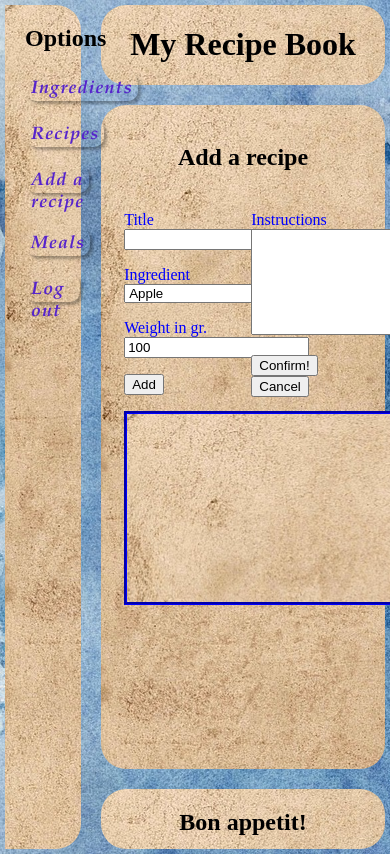
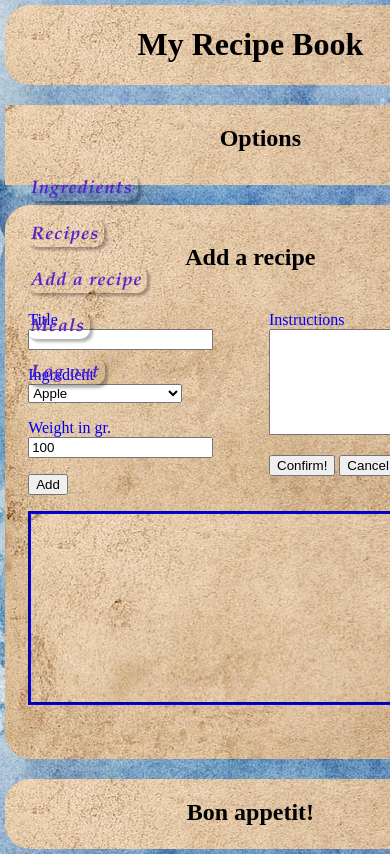
Before and after one commit to SergeyGurbich/Cookbook, a Flask app: page /add in a window 390 px wide; the page is wider, and only the part inside the window is pictured. Run offline with Flask 3, Linux system fonts and the light colour scheme; data comes from the database, SQL or seed files in the repository.

Commit message:
adaptive design up to 720 px added

```diff
--- a/static/styles/style.css
+++ b/static/styles/style.css
@@ -180,3 +180,15 @@ p {font-family: 'Garamound';
   background-image: none;
   background-color: rgba(0,0,0,0);
 }
+/* Stack the layout on small devices/viewports. */
+@media (max-width: 721px) {
+  body {
+    grid-template-areas:
+      "header"
+      "nav"
+      "article"
+      "footer";
+    grid-template-rows: 80px 80px 1fr 70px;
+    grid-template-columns: 1fr;
+ }
+}
```
